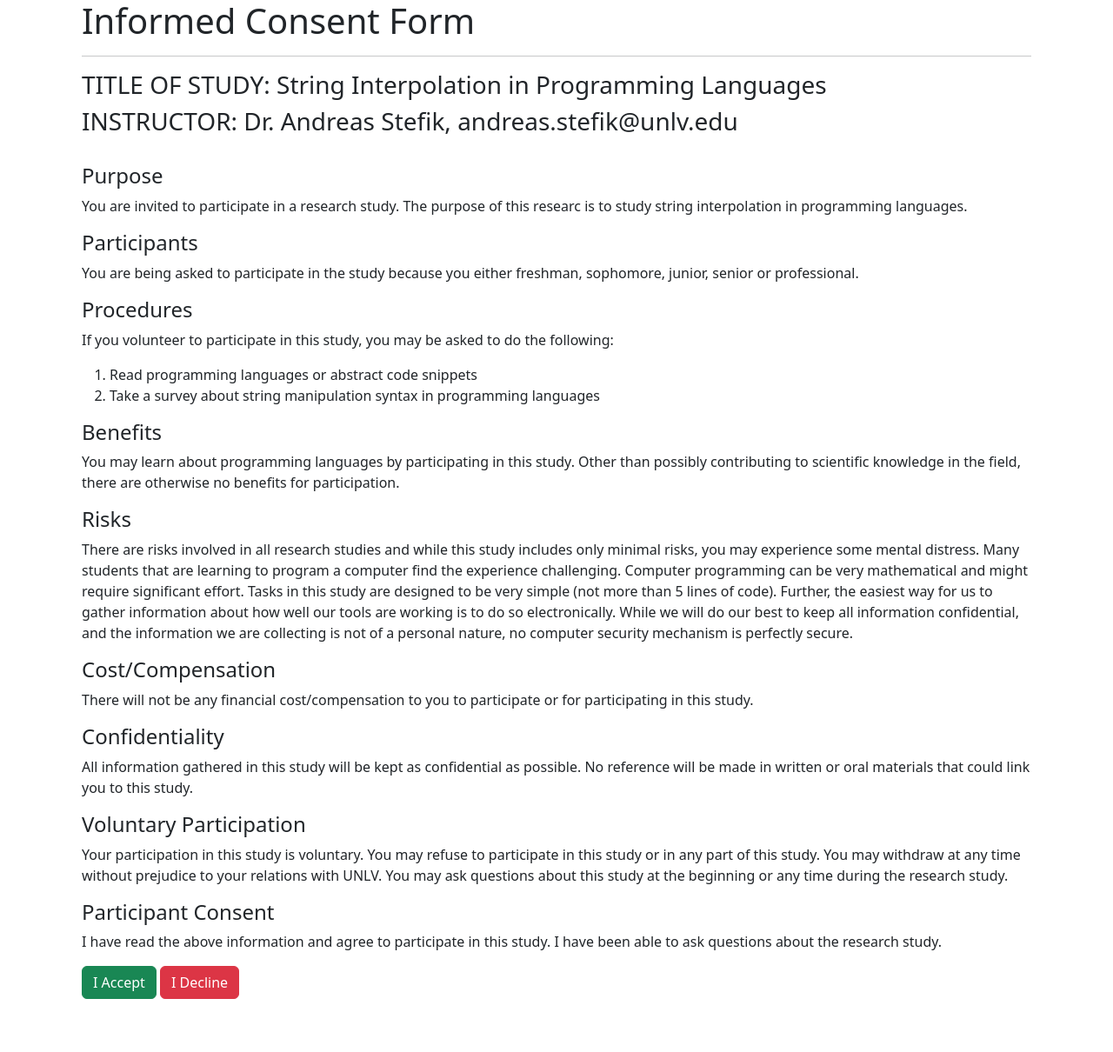
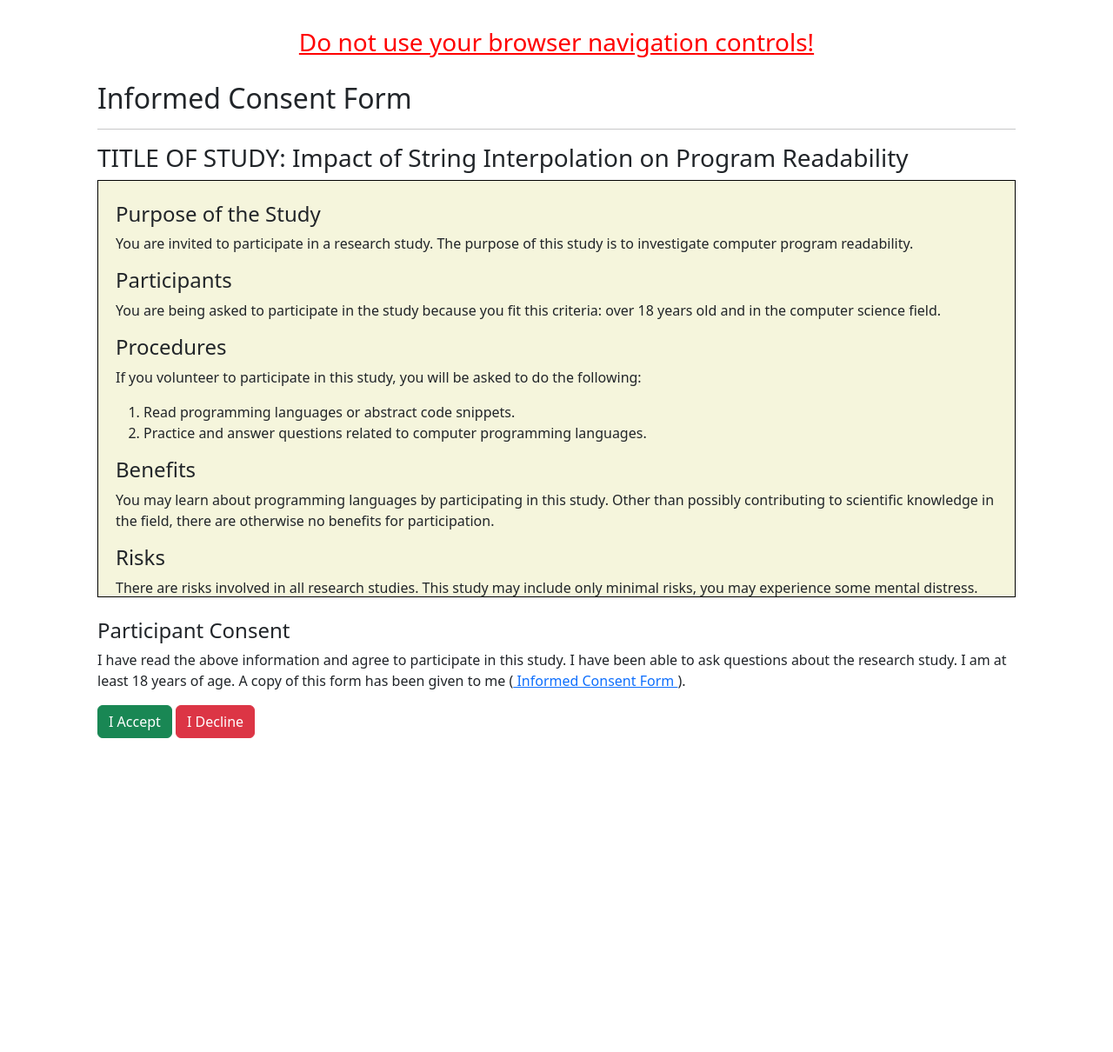
Before and after one commit to danielogen/string-experiment, a Flask app: page /informed-consent in a window 1280 px wide. Shown: the top 1210 px of the page at 87% size. Run offline with Flask 3, Linux system fonts and the light colour scheme.

Commit message:
(update): update consent page, welcome page and base html

```diff
--- a/templates/base.html
+++ b/templates/base.html
@@ -4,30 +4,12 @@
     <meta charset="UTF-8">
     <meta name="viewport" content="width=device-width, initial-scale=1.0">
     <title>{%block title %}{%  endblock %}</title>
-    <!-- <link rel="stylesheet" type= "text/css" href="{{ url_for('static', filename='css/main.css') }}"> -->
     <link href="https://cdn.jsdelivr.net/npm/bootstrap@5.3.3/dist/css/bootstrap.min.css" rel="stylesheet" integrity="sha384-QWTKZyjpPEjISv5WaRU9OFeRpok6YctnYmDr5pNlyT2bRjXh0JMhjY6hW+ALEwIH" crossorigin="anonymous">
     <script src="https://ajax.googleapis.com/ajax/libs/jquery/1.12.4/jquery.min.js"></script>
+    <link rel="stylesheet" type= "text/css" href="{{ url_for('static', filename='css/main.css') }}">
 </head>
 <style type="text/css">
-  .question  {
-    font-size: 1.2em;
-  }
-  .instruction {
-    border: 1px solid cadetblue;
-    border-radius: 0.4em;
-    padding: 0.3em;
-    padding-top: 0.1em;
-    background-color: rgb(95, 158, 160, 0.4);
-    margin-bottom: 0.5em;
-  }
-  #submitPage {
-    border: 1px solid cadetblue;
-    width: auto;
-    border-radius: 0.4em;
-    padding: 0.3em;
-    text-align: center;
-    background-color: rgb(95, 158, 160, 0.4);
-  }
+
 </style>
 <body>
     <!-- <nav class="navbar navbar-expand-lg bg-body-primary">
--- a/templates/consent.html
+++ b/templates/consent.html
@@ -3,46 +3,55 @@
 
 {% block content %}
 <div class="container-fluid">
+  <h3 class="donotuse">Do not use your browser navigation controls!</h3>
     <div>
-      <h1>Informed Consent Form</h1>
+      <h2>Informed Consent Form</h2>
       <hr />
-      <h3>TITLE OF STUDY:   String Interpolation in Programming Languages</h3>
-      <h3>INSTRUCTOR: Dr. Andreas Stefik, andreas.stefik@unlv.edu</h3>
+      <h3>TITLE OF STUDY:   Impact of String Interpolation on Program Readability</h3>
+      <!-- <h6 color="blue">PI: Dr. Andreas Stefik, andreas.stefik@unlv.edu, Co-PI: Dr. John Businge, john.busing@unlv.edu</h6> -->
       <!-- <p>For questions regarding the rights of research subjects, any complaints or comments regarding the manner in which the study is being conducted, contact <b>the UNLV Office of Research Integrity – Human Subjects at 702-895-2794, toll free at 877-895-2794 or via email at IRB@unlv.edu.</b></p> -->
     </div>
 
     <div id="scroll-area">
       <br />
-      <h4>Purpose</h4>
-      <p>You are invited to participate in a research study. The purpose of this researc is to study string interpolation in  programming languages.</p>
+      <h4>Purpose of the Study</h4>
+      <p>You are invited to participate in a research study. The purpose of this study is to investigate computer program readability.</p>
       <h4>Participants</h4>
-      <p>You are being asked to participate in the study because you either freshman, sophomore, junior, senior or professional.
+      <p>You are being asked to participate in the study because you fit this criteria: over 18 years old and in the computer science field.
       </p>
       <h4>Procedures</h4>
-      <p>If you volunteer to participate in this study, you may be asked to do the following:</p>
+      <p>If you volunteer to participate in this study, you will be asked to do the following:</p>
       <ol>
-        <li>Read programming languages or abstract code snippets</li>
-        <li>Take a survey about string manipulation syntax in programming languages</li>
+        <li>Read programming languages or abstract code snippets.</li>
+        <li>Practice and answer questions related to computer programming languages.</li>
       </ol>
       <h4>Benefits</h4>
       <p>You may learn about programming languages by participating in this study. Other than possibly contributing to scientific knowledge in the field, there are otherwise no benefits for participation.</p>
       <h4>Risks</h4>
-      <p>There are risks involved in all research studies and while this study includes only minimal risks, you may experience some mental distress. Many students that are learning to program a computer find the experience challenging. Computer programming can be very mathematical and might require significant effort. Tasks in this study are designed to be very simple (not more than 5 lines of code). Further, the easiest way for us to gather information about how well our tools are working is to do so electronically. While we will do our best to keep all information confidential, and the information we are collecting is not of a personal nature, no computer security mechanism is perfectly secure.</p>
+      <p>
+        There are risks involved in all research studies. This study may include only minimal risks, you may experience some mental distress. Computer programming can be very mathematical and might require significant effort. You may find the task of reading code snippets complex and frustrating. Further, the easiest way for us to gather information about how well our tools are working is to do so electronically. While we will do our best to keep all information confidential, and the information we are collecting is not of a personal nature, no computer security mechanism is perfectly secure.
+        <!-- There are risks involved in all research studies and while this study includes only minimal risks, you may experience some mental distress. Many students that are learning to program a computer find the experience challenging. Computer programming can be very mathematical and might require significant effort. Tasks in this study are designed to be very simple (not more than 5 lines of code). Further, the easiest way for us to gather information about how well our tools are working is to do so electronically. While we will do our best to keep all information confidential, and the information we are collecting is not of a personal nature, no computer security mechanism is perfectly secure.</p> -->
       <h4>Cost/Compensation</h4>
       <p>There will not be any financial cost/compensation to you to participate or for participating in this study.</p>
       <h4>Confidentiality</h4>
-      <p>All information gathered in this study will be kept as confidential as possible. No reference will be made in written or oral materials that could link you to this study.
+      <p>All information gathered in this study will be kept as confidential as possible. No reference will be made in written or oral materials that could link you to this study. Importantly, the information we are collecting is not of a personal nature.
         <!-- All records will be stored in a locked facility at UNLV for 5 years after completion of the study.  Since this study is part     of an international research collaboration, non-identifiable data may also be shared securely to trained research collaborators in the US and Europe. -->
       </p>
       <h4>Voluntary Participation</h4>
-      <p>Your participation in this study is voluntary. You may refuse to participate in this study or in any part of this study. You may withdraw at any time without prejudice to your relations with UNLV. You may ask questions about this study at the beginning or any time during the research study.</p>
-    </div>
+      <p>Your participation in this study is voluntary. You may withdraw from the study at any time You may ask questions about this study at the beginning or any time during the research study.</p>
+
+      <h4>Contact Information</h4>
+      <p>
+        For questions or concerns about the study, you may contact <b>Daniel Ogenrwot</b> on cell: <b>+17024857149</b>, email: <b>ogenrwot@unlv.nevada.edu</b> or <b></b>Dr. Andreas Stefik at <b>andreas.stefik@unlv.edu</b> or <b>Dr. John Businge</b> at <b>john.businge@unlv.edu</b> <br>
+        For questions regarding the rights of research subjects, any complaints or comments regarding the manner in which the study is being conducted, contact the UNLV Office of Research Integrity – Human Subjects at <b>702-895-2794</b> or via email at <b>IRB@unlv.edu</b>.
+      </p>
+      </div>
 
     <!-- <form role="form" action="" method="post"> -->
       <div class="form-group">
+        <br>
         <h4>Participant Consent</h4>
-        <p>I have read the above information and agree to participate in this study. I have been able to ask questions about the research study.
-          <!-- I am at least 18 years of age. A copy of this form has been given to me (<a href="documents/Informed Consent Form - Final.pdf">Informed Consent Form</a>). -->
+        <p>I have read the above information and agree to participate in this study. I have been able to ask questions about the research study. I am at least 18 years of age. A copy of this form has been given to me (<a href="{{ url_for('download_file', filename='InformedConsentForm.pdf') }}" download> Informed Consent Form </a>).
         </p>
       <a href="{{ url_for('protocol') }}"><button type="submit" class="btn btn-success bt-lg">I Accept</button></a>
       <a href="{{ url_for('decline') }}"><button type="button" class="btn btn-danger bt-lg">I Decline</button></a>
```
Also changed, not shown: templates/welcome.html (added, +59 -0 lines).
